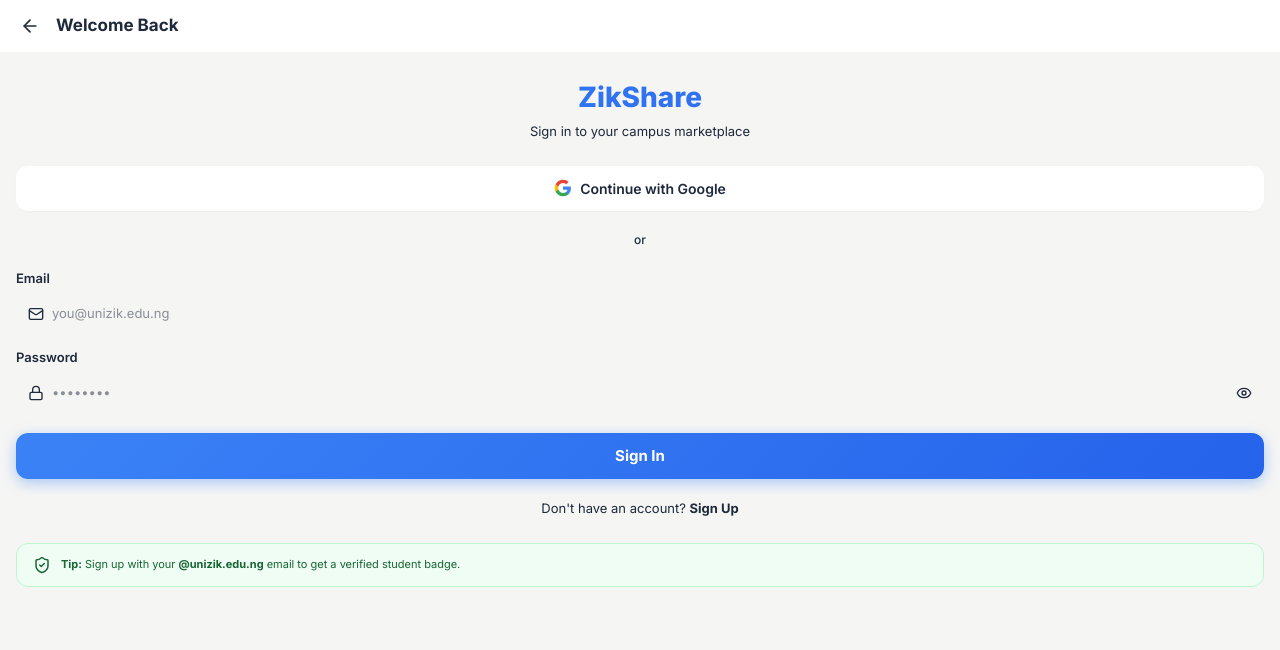
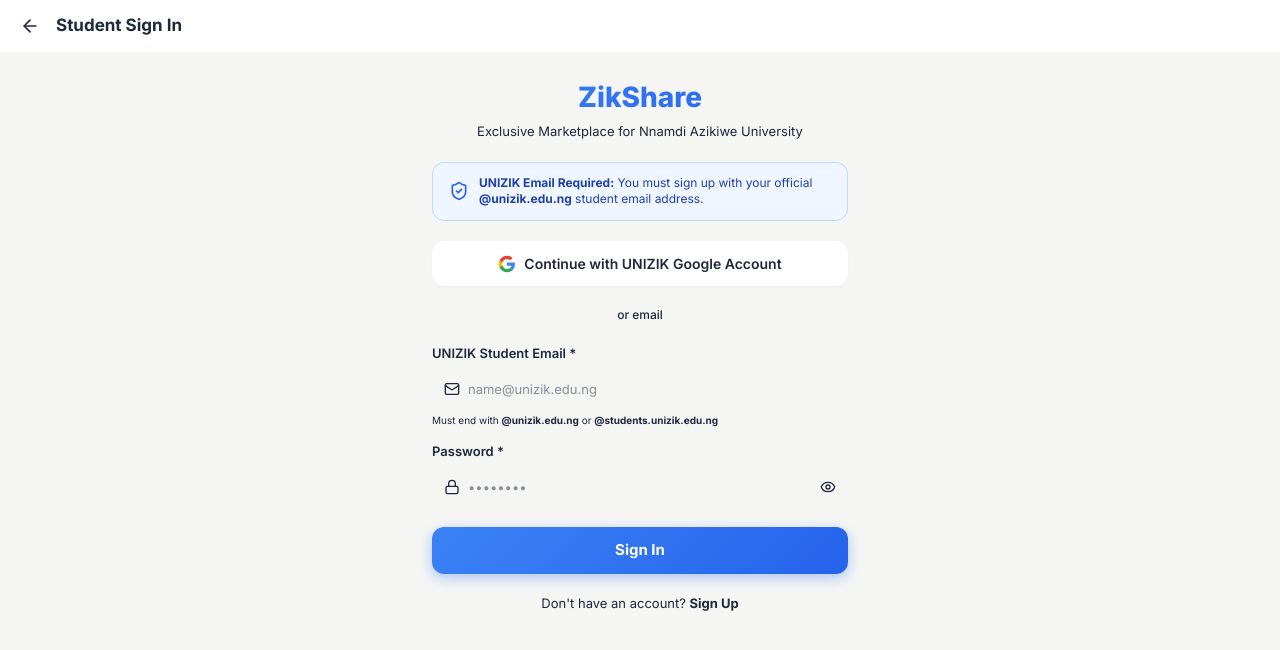
Before and after one commit to eaglefavor/ZikShare, a React (Vite) app: page /login in a window 1280 px wide. Shown: the top 650 px of the page. Built offline with nearby package versions, Linux system fonts and the light colour scheme; no server answers.

Commit message:
Enforce UNIZIK student email domain for all registrations and require authentication for PDF purchases

```diff
--- a/src/components/PaystackCheckout.jsx
+++ b/src/components/PaystackCheckout.jsx
@@ -59,7 +59,8 @@
 
   const handleOpenModal = () => {
     if (!user) {
-      alert('Please log in to purchase study materials.')
+      alert('Please sign in with your UNIZIK student email to purchase study materials.')
+      window.location.href = '/login'
       return
     }
     setShowModal(true)
--- a/src/contexts/AuthContext.jsx
+++ b/src/contexts/AuthContext.jsx
@@ -1,6 +1,14 @@
 import { createContext, useContext, useState, useEffect } from 'react'
 import supabase from '../lib/supabase'
 import { getUser, upsertUser } from '../lib/database'
+
+export function isUnizikEmail(email) {
+    if (!email || typeof email !== 'string') return false
+    const normalized = email.trim().toLowerCase()
+    return normalized.endsWith('@unizik.edu.ng') ||
+           normalized.endsWith('.unizik.edu.ng') ||
+           /@([a-z0-9-]+\.)*unizik\.edu\.ng$/i.test(normalized)
+}
 
 const AuthContext = createContext(null)
 
@@ -8,9 +16,19 @@
     const [user, setUser] = useState(null)
     const [session, setSession] = useState(null)
     const [loading, setLoading] = useState(true)
+    const [authError, setAuthError] = useState('')
 
     async function handleUserLogin(authUser) {
-        // Try to load existing profile from DB first (preserves Settings edits)
+        // Enforce UNIZIK student email domain restriction
+        if (!isUnizikEmail(authUser.email)) {
+            console.warn('Non-UNIZIK email rejected:', authUser.email)
+            await supabase.auth.signOut()
+            setUser(null)
+            setSession(null)
+            throw new Error('Access Restricted: Only official UNIZIK student emails (@unizik.edu.ng) are allowed.')
+        }
+
+        // Try to load existing profile from DB first
         try {
             const existing = await getUser(authUser.id)
             if (existing) {
@@ -21,15 +39,14 @@
             console.warn('Could not fetch existing user:', err.message)
         }
 
-        // First-time user — create a new profile
-        const isVerified = authUser.email?.endsWith('.edu.ng') || false
+        // First-time user — create a verified UNIZIK student profile
         const userData = {
             uid: authUser.id,
             email: authUser.email,
-            displayName: authUser.user_metadata?.full_name || authUser.email?.split('@')[0] || 'Student',
+            displayName: authUser.user_metadata?.full_name || authUser.email?.split('@')[0] || 'UNIZIK Student',
             phoneNumber: authUser.phone || '',
             department: '',
-            isVerified,
+            isVerified: true, // All validated UNIZIK emails are verified
             createdAt: new Date().toISOString(),
         }
 
@@ -37,7 +54,6 @@
             const savedUser = await upsertUser(userData)
             setUser(savedUser)
         } catch (err) {
-            // Still set basic user info even if upsert fails (offline scenario)
             setUser(userData)
             console.warn('Could not sync user to database:', err.message)
         }
@@ -46,36 +62,36 @@
     useEffect(() => {
         // Get initial session
         supabase.auth.getSession().then((result) => {
-            const s = result?.data?.session || null;
+            const s = result?.data?.session || null
             setSession(s)
             if (s?.user) {
-                handleUserLogin(s.user).catch(err => console.error('Initial login error:', err));
+                handleUserLogin(s.user).catch(err => {
+                    console.error('Initial login error:', err.message)
+                    setAuthError(err.message)
+                })
             }
             setLoading(false)
         }).catch(() => {
             setLoading(false)
         })
 
-        // Listen for auth changes (sign-in, sign-out, token refresh)
-        supabase.auth.getSession().catch(err => {
-            console.error("Session error:", err);
-            setLoading(false);
-        });
+        // Listen for auth state changes
         const { data: { subscription } } = supabase.auth.onAuthStateChange(
             async (event, newSession) => {
-                setSession(newSession)
-
                 if (event === 'SIGNED_OUT') {
                     setUser(null)
+                    setSession(null)
                     return
                 }
 
-                // Handle SIGNED_IN and TOKEN_REFRESHED — reload user from DB
                 if ((event === 'SIGNED_IN' || event === 'TOKEN_REFRESHED') && newSession?.user) {
                     try {
                         await handleUserLogin(newSession.user)
+                        setSession(newSession)
+                        setAuthError('')
                     } catch (err) {
-                        console.error('Auth state change error:', err)
+                        console.error('Auth restriction:', err.message)
+                        setAuthError(err.message)
                     }
                 }
             }
@@ -84,17 +100,21 @@
         return () => subscription.unsubscribe()
     }, [])
 
-
-
     async function signInWithEmail(email, password) {
-        const { data, error } = await supabase.auth.signInWithPassword({ email, password })
+        if (!isUnizikEmail(email)) {
+            throw new Error('Please sign in with your official UNIZIK email (@unizik.edu.ng).')
+        }
+        const { data, error } = await supabase.auth.signInWithPassword({ email: email.trim().toLowerCase(), password })
         if (error) throw error
         return data
     }
 
     async function signUpWithEmail(email, password, displayName) {
+        if (!isUnizikEmail(email)) {
+            throw new Error('Registration is strictly restricted to UNIZIK student emails (e.g. yourname@unizik.edu.ng).')
+        }
         const { data, error } = await supabase.auth.signUp({
-            email,
+            email: email.trim().toLowerCase(),
             password,
             options: { data: { full_name: displayName } },
         })
@@ -105,7 +125,12 @@
     async function signInWithGoogle() {
         const { data, error } = await supabase.auth.signInWithOAuth({
             provider: 'google',
-            options: { redirectTo: window.location.origin },
+            options: {
+                redirectTo: window.location.origin,
+                queryParams: {
+                    hd: 'unizik.edu.ng' // Google Workspace domain hint
+                }
+            },
         })
         if (error) throw error
         return data
@@ -118,18 +143,10 @@
         setSession(null)
     }
 
-    /**
-     * Update the in-memory user state.
-     * Call this after saving settings to the database so the UI reflects changes immediately.
-     */
     function updateUser(updates) {
         setUser(prev => prev ? { ...prev, ...updates } : prev)
     }
 
-    /**
-     * Force-reload the user profile from the database.
-     * Useful after settings changes to ensure everything is in sync.
-     */
     async function refreshUser() {
         if (!session?.user?.id) return
         try {
@@ -144,14 +161,16 @@
         user,
         session,
         loading,
-        isAuthenticated: !!session,
-        isVerified: user?.isVerified || false,
+        authError,
+        isAuthenticated: !!session && !!user,
+        isVerified: true,
         signInWithEmail,
         signUpWithEmail,
         signInWithGoogle,
         signOut,
         updateUser,
         refreshUser,
+        isUnizikEmail,
     }
 
     return <AuthContext.Provider value={value}>{children}</AuthContext.Provider>
--- a/src/pages/LoginPage.jsx
+++ b/src/pages/LoginPage.jsx
@@ -1,7 +1,7 @@
-import { useState } from 'react'
+import { useState, useEffect } from 'react'
 import { useNavigate } from 'react-router-dom'
-import { useAuth } from '../contexts/AuthContext'
-import { Mail, Lock, User, Eye, EyeOff, Loader2, ArrowLeft, ShieldCheck } from 'lucide-react'
+import { useAuth, isUnizikEmail } from '../contexts/AuthContext'
+import { Mail, Lock, User, Eye, EyeOff, Loader2, ArrowLeft, ShieldCheck, AlertCircle } from 'lucide-react'
 
 export default function LoginPage() {
     const [mode, setMode] = useState('login') // 'login' or 'register'
@@ -12,22 +12,35 @@
     const [loading, setLoading] = useState(false)
     const [error, setError] = useState('')
     const navigate = useNavigate()
-    const { signInWithEmail, signUpWithEmail, signInWithGoogle } = useAuth()
+    const { signInWithEmail, signUpWithEmail, signInWithGoogle, authError } = useAuth()
+
+    useEffect(() => {
+        if (authError) {
+            setError(authError)
+        }
+    }, [authError])
 
     const handleSubmit = async (e) => {
         e.preventDefault()
         setError('')
+
+        const cleanEmail = email.trim().toLowerCase()
+        if (!isUnizikEmail(cleanEmail)) {
+            setError('Only official UNIZIK student emails (e.g. yourname@unizik.edu.ng or regNumber@students.unizik.edu.ng) are allowed on ZikShare.')
+            return
+        }
+
         setLoading(true)
 
         try {
             if (mode === 'login') {
-                await signInWithEmail(email, password)
+                await signInWithEmail(cleanEmail, password)
             } else {
-                await signUpWithEmail(email, password, displayName)
+                await signUpWithEmail(cleanEmail, password, displayName.trim())
             }
-            navigate('/profile')
+            navigate(-1)
         } catch (err) {
-            setError(err.message || 'Something went wrong. Please try again.')
+            setError(err.message || 'Authentication failed. Please check your credentials.')
         } finally {
             setLoading(false)
         }
@@ -38,7 +51,7 @@
         try {
             await signInWithGoogle()
         } catch (err) {
-            setError(err.message || 'Google sign-in failed.')
+            setError(err.message || 'Google sign-in failed. Please use your UNIZIK Google account.')
         }
     }
 
@@ -69,13 +82,13 @@
                     <ArrowLeft size={20} />
                 </button>
                 <h1 style={{ margin: 0, fontSize: '1.0625rem', fontWeight: 700 }}>
-                    {mode === 'login' ? 'Welcome Back' : 'Create Account'}
+                    {mode === 'login' ? 'Student Sign In' : 'Create Student Account'}
                 </h1>
             </header>
 
-            <div style={{ padding: '1.5rem 1rem' }}>
+            <div style={{ padding: '1.5rem 1rem', maxWidth: '28rem', margin: '0 auto' }}>
                 {/* Logo */}
-                <div style={{ textAlign: 'center', marginBottom: '1.5rem' }}>
+                <div style={{ textAlign: 'center', marginBottom: '1.25rem' }}>
                     <h2
                         style={{
                             margin: 0,
@@ -89,7 +102,26 @@
                         ZikShare
                     </h2>
                     <p style={{ margin: '0.25rem 0 0', fontSize: '0.8125rem', color: 'var(--color-text-secondary)' }}>
-                        {mode === 'login' ? 'Sign in to your campus marketplace' : 'Join the UNIZIK marketplace'}
+                        Exclusive Marketplace for Nnamdi Azikiwe University
+                    </p>
+                </div>
+
+                {/* UNIZIK Email Requirement Banner */}
+                <div
+                    style={{
+                        padding: '0.75rem 1rem',
+                        borderRadius: '0.75rem',
+                        backgroundColor: '#EFF6FF',
+                        border: '1.5px solid #BFDBFE',
+                        display: 'flex',
+                        alignItems: 'center',
+                        gap: '0.625rem',
+                        marginBottom: '1.25rem',
+                    }}
+                >
+                    <ShieldCheck size={20} color="#2563EB" style={{ flexShrink: 0 }} />
+                    <p style={{ margin: 0, fontSize: '0.75rem', color: '#1E40AF', lineHeight: 1.4 }}>
+                        <strong>UNIZIK Email Required:</strong> You must sign up with your official <strong>@unizik.edu.ng</strong> student email address.
                     </p>
                 </div>
 
@@ -113,8 +145,6 @@
                         transition: 'all 0.2s ease',
                         boxShadow: '0 1px 2px rgba(0,0,0,0.04)',
                     }}
-                    onMouseEnter={e => (e.currentTarget.style.backgroundColor = 'var(--color-background)')}
-                    onMouseLeave={e => (e.currentTarget.style.backgroundColor = 'white')}
                 >
                     <svg width="18" height="18" viewBox="0 0 24 24">
                         <path d="M22.56 12.25c0-.78-.07-1.53-.2-2.25H12v4.26h5.92a5.06 5.06 0 01-2.2 3.32v2.77h3.57c2.08-1.92 3.28-4.74 3.28-8.1z" fill="#4285F4" />
@@ -122,7 +152,7 @@
                         <path d="M5.84 14.09c-.22-.66-.35-1.36-.35-2.09s.13-1.43.35-2.09V7.07H2.18C1.43 8.55 1 10.22 1 12s.43 3.45 1.18 4.93l2.85-2.22.81-.62z" fill="#FBBC05" />
                         <path d="M12 5.38c1.62 0 3.06.56 4.21 1.64l3.15-3.15C17.45 2.09 14.97 1 12 1 7.7 1 3.99 3.47 2.18 7.07l3.66 2.84c.87-2.6 3.3-4.53 6.16-4.53z" fill="#EA4335" />
                     </svg>
-                    Continue with Google
+                    Continue with UNIZIK Google Account
                 </button>
 
                 {/* Divider */}
@@ -135,7 +165,7 @@
                     }}
                 >
                     <div style={{ flex: 1, height: '1px', backgroundColor: 'var(--color-border)' }} />
-                    <span style={{ fontSize: '0.75rem', color: 'var(--color-text-muted)', fontWeight: 500 }}>or</span>
+                    <span style={{ fontSize: '0.75rem', color: 'var(--color-text-muted)', fontWeight: 500 }}>or email</span>
                     <div style={{ flex: 1, height: '1px', backgroundColor: 'var(--color-border)' }} />
                 </div>
 
@@ -143,17 +173,21 @@
                 {error && (
                     <div
                         style={{
-                            padding: '0.625rem 0.875rem',
+                            padding: '0.75rem 0.875rem',
                             borderRadius: '0.625rem',
                             backgroundColor: '#FEF2F2',
                             border: '1px solid #FECACA',
                             color: '#DC2626',
                             fontSize: '0.75rem',
-                            fontWeight: 500,
+                            fontWeight: 600,
                             marginBottom: '1rem',
+                            display: 'flex',
+                            alignItems: 'flex-start',
+                            gap: '0.375rem',
                         }}
                     >
-                        {error}
+                        <AlertCircle size={16} style={{ flexShrink: 0, marginTop: '0.125rem' }} />
+                        <span>{error}</span>
                     </div>
                 )}
 
@@ -162,13 +196,13 @@
                     {mode === 'register' && (
                         <div style={{ marginBottom: '0.875rem' }}>
                             <label style={{ fontSize: '0.8125rem', fontWeight: 600, display: 'block', marginBottom: '0.375rem' }}>
-                                Full Name
+                                Full Name *
                             </label>
                             <div style={{ position: 'relative' }}>
                                 <User size={16} style={{ position: 'absolute', left: '0.75rem', top: '50%', transform: 'translateY(-50%)', color: 'var(--color-text-muted)' }} />
                                 <input
                                     type="text"
-                                    placeholder="e.g., Chike Obi"
+                                    placeholder="e.g. Chike Obi"
                                     value={displayName}
                                     onChange={e => setDisplayName(e.target.value)}
                                     required
@@ -192,13 +226,13 @@
 
                     <div style={{ marginBottom: '0.875rem' }}>
                         <label style={{ fontSize: '0.8125rem', fontWeight: 600, display: 'block', marginBottom: '0.375rem' }}>
-                            Email
+                            UNIZIK Student Email *
                         </label>
                         <div style={{ position: 'relative' }}>
                             <Mail size={16} style={{ position: 'absolute', left: '0.75rem', top: '50%', transform: 'translateY(-50%)', color: 'var(--color-text-muted)' }} />
                             <input
                                 type="email"
-                                placeholder="you@unizik.edu.ng"
+                                placeholder="name@unizik.edu.ng"
                                 value={email}
                                 onChange={e => setEmail(e.target.value)}
                                 required
@@ -217,11 +251,14 @@
                                 onBlur={e => (e.target.style.borderColor = 'var(--color-border)')}
                             />
                         </div>
+                        <p style={{ margin: '0.25rem 0 0', fontSize: '0.625rem', color: 'var(--color-text-muted)' }}>
+                            Must end with <strong>@unizik.edu.ng</strong> or <strong>@students.unizik.edu.ng</strong>
+                        </p>
                     </div>
 
                     <div style={{ marginBottom: '1.25rem' }}>
                         <label style={{ fontSize: '0.8125rem', fontWeight: 600, display: 'block', marginBottom: '0.375rem' }}>
-                            Password
+                            Password *
                         </label>
                         <div style={{ position: 'relative' }}>
                             <Lock size={16} style={{ position: 'absolute', left: '0.75rem', top: '50%', transform: 'translateY(-50%)', color: 'var(--color-text-muted)' }} />
@@ -293,7 +330,7 @@
                         {loading ? (
                             <>
                                 <Loader2 size={18} style={{ animation: 'spin 1s linear infinite' }} />
-                                {mode === 'login' ? 'Signing in...' : 'Creating account...'}
+                                {mode === 'login' ? 'Signing in...' : 'Creating UNIZIK account...'}
                             </>
                         ) : (
                             mode === 'login' ? 'Sign In' : 'Create Account'
@@ -326,25 +363,6 @@
                         {mode === 'login' ? 'Sign Up' : 'Sign In'}
                     </button>
                 </p>
-
-                {/* Verification hint */}
-                <div
-                    style={{
-                        marginTop: '1.5rem',
-                        padding: '0.75rem 1rem',
-                        borderRadius: '0.75rem',
-                        backgroundColor: '#F0FDF4',
-                        border: '1px solid #BBF7D0',
-                        display: 'flex',
-                        alignItems: 'center',
-                        gap: '0.625rem',
-                    }}
-                >
-                    <ShieldCheck size={18} color="#166534" />
-                    <p style={{ margin: 0, fontSize: '0.6875rem', color: '#166534', lineHeight: 1.4 }}>
-                        <strong>Tip:</strong> Sign up with your <strong>@unizik.edu.ng</strong> email to get a verified student badge.
-                    </p>
-                </div>
             </div>
 
             <style>{`
```
Also changed, not shown: src/pages/ItemDetailPage.jsx (+4 -4 lines).
